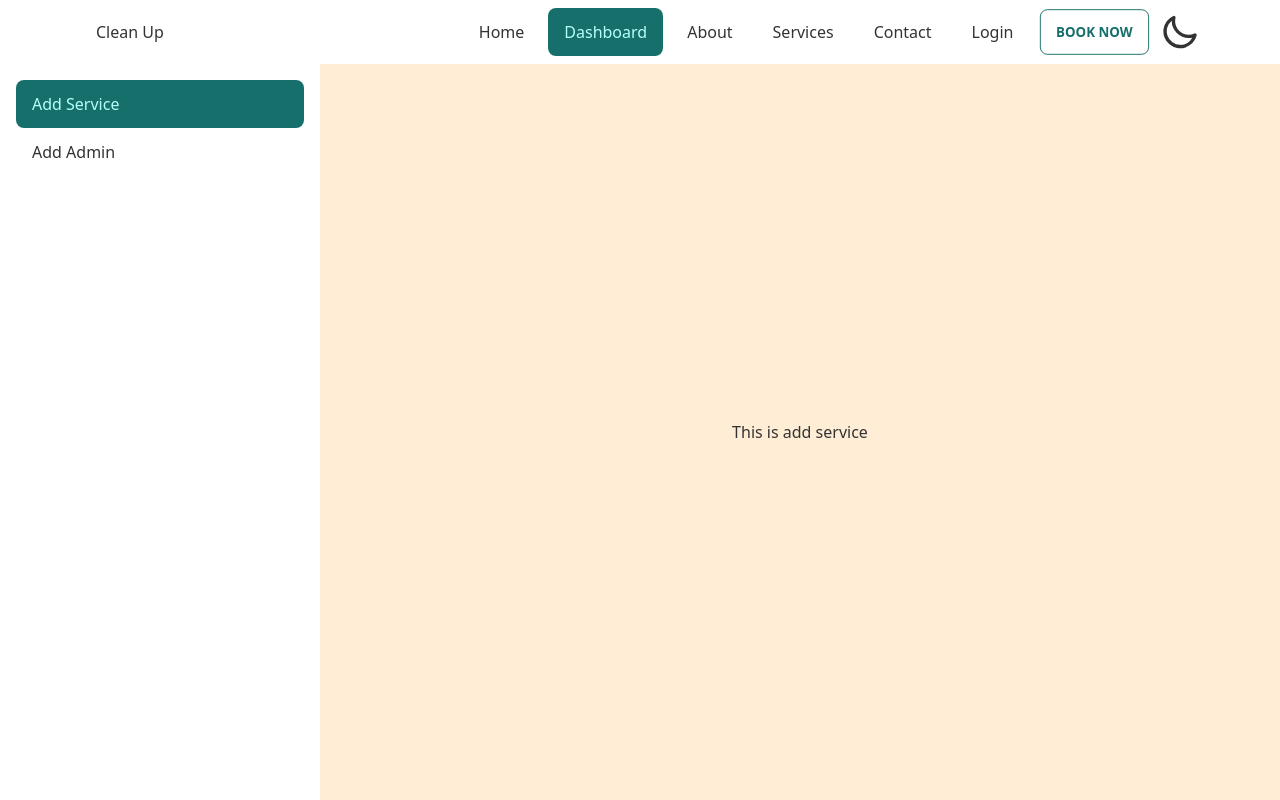
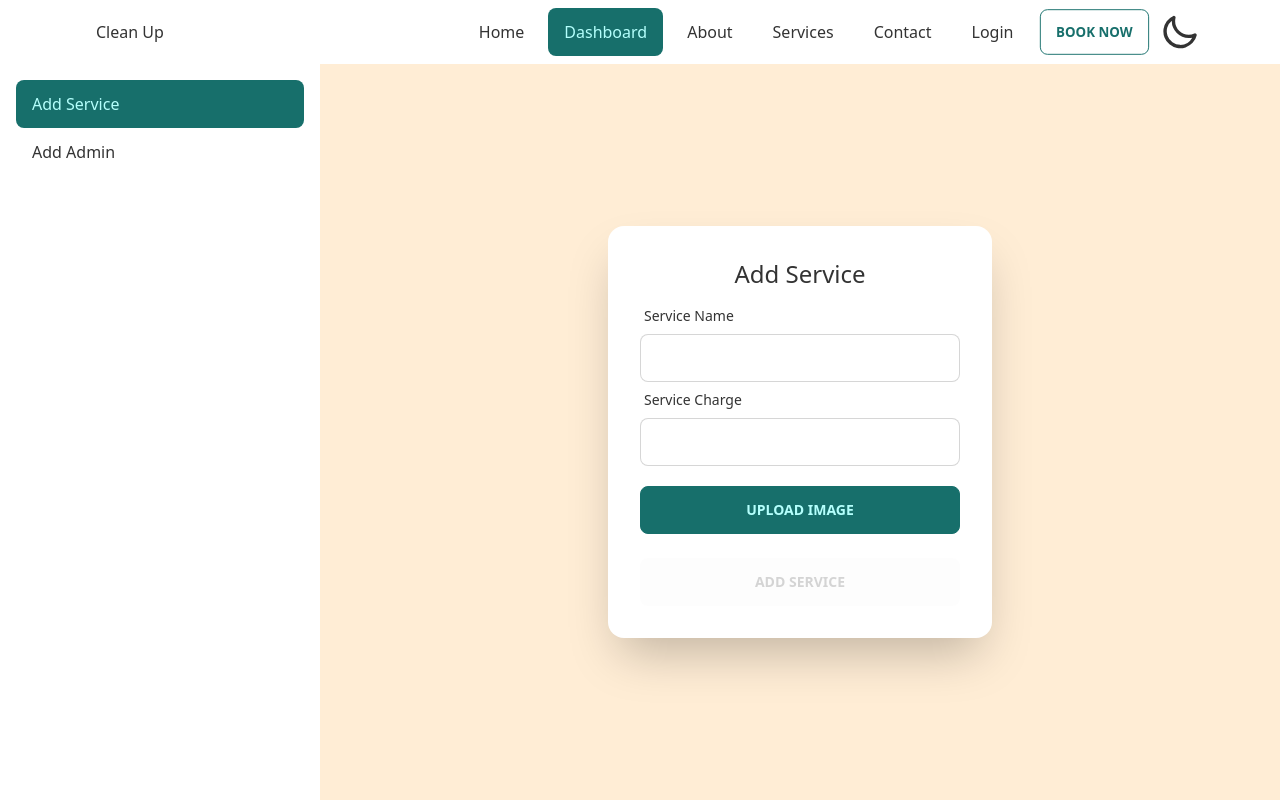
Before and after one commit to raselcsedev/clean-up, a React (Create React App) app: page /dashboard/add-service in a window 1280 px wide. Built offline with nearby package versions, Linux system fonts and the light colour scheme.

Commit message:
add service

```diff
--- a/package.json
+++ b/package.json
@@ -11,6 +11,7 @@
     "daisyui": "^2.24.0",
     "react": "^18.2.0",
     "react-dom": "^18.2.0",
+    "react-hook-form": "^7.34.2",
     "react-router-dom": "^6.3.0",
     "react-scripts": "5.0.1",
     "theme-change": "^2.2.0",
--- a/src/api/index.js
+++ b/src/api/index.js
@@ -1,7 +1,7 @@
 import axios from "axios";
 
 const fetcher = axios.create({
-  baseURL: "http://localhost:5000",
+  baseURL: "https://frozen-dawn-15181.herokuapp.com/",
 });
 
 export default fetcher;
--- a/src/authentication/PrivateRoute.js
+++ b/src/authentication/PrivateRoute.js
@@ -3,7 +3,7 @@ import { Navigate, Outlet, useLocation } from "react-router-dom";
 
 const PrivateRoute = () => {
   const location = useLocation();
-  const user = false;
+  const user = true;
 
   if (!user) {
     return <Navigate to='/login' state={{ from: location }} replace />;
--- a/src/pages/Dashboard/AddService.js
+++ b/src/pages/Dashboard/AddService.js
@@ -1,9 +1,105 @@
-import React from "react";
+import axios from "axios";
+import React, { useState } from "react";
+import { useForm } from "react-hook-form";
+import fetcher from "../../api";
 
 const AddService = () => {
+  const [imageURL, setImageURL] = useState("");
+  const [loading, setLoading] = useState(false);
+
+  const { register, handleSubmit, reset } = useForm();
+
+  const onSubmit = async (data) => {
+    const serviceData = {
+      ...data,
+      image: imageURL,
+    };
+
+    const res = await fetcher.post("service", serviceData);
+    console.log(res);
+    reset();
+    setImageURL("");
+  };
+
+  const handleUploadImage = (event) => {
+    setLoading(true);
+    const image = event.target.files[0];
+
+    const formData = new FormData();
+
+    formData.set("image", image);
+
+    axios
+      .post(
+        "https://api.imgbb.com/1/upload?key=8055d014bf6dca88a724cc5678ec800b",
+        formData
+      )
+      .then((res) => {
+        setImageURL(res.data.data.display_url);
+        setLoading(false);
+      })
+      .catch((error) => {
+        console.log(error);
+      });
+  };
+
   return (
-    <div>
-      <h1>This is add service</h1>
+    <div className='h-screen w-full flex bg-accent justify-center items-center'>
+      <div class='card flex-shrink-0 w-full max-w-sm shadow-2xl bg-base-100'>
+        <div class='card-body'>
+          <h1 className='text-center text-2xl'>Add Service</h1>
+          <form onSubmit={handleSubmit(onSubmit)}>
+            <div class='form-control'>
+              <label htmlFor='serviceName' class='label'>
+                <span class='label-text'>Service Name</span>
+              </label>
+              <input
+                type='text'
+                id='serviceName'
+                class='input input-bordered'
+                {...register("serviceName")}
+              />
+            </div>
+            <div class='form-control'>
+              <label class='label'>
+                <span class='label-text'>Service Charge</span>
+              </label>
+              <input
+                type='text'
+                class='input input-bordered'
+                {...register("serviceCharge")}
+              />
+            </div>
+            <div class='form-control'>
+              <label
+                htmlFor='image'
+                class={
+                  loading
+                    ? "btn btn-primary loading mt-5"
+                    : "btn btn-primary mt-5"
+                }
+              >
+                {loading? "Uploading Image": "Upload Image"}
+              </label>
+              <input
+                type='file'
+                id='image'
+                class='input input-bordered hidden'
+                onChange={handleUploadImage}
+              />
+            </div>
+            <div class='form-control mt-6'>
+              <button
+                type='submit'
+                class='btn btn-primary'
+                disabled={!imageURL ? true : false}
+              >
+                Add Service
+              </button>
+            </div>
+          </form>
+        </div>
+      </div>
     </div>
   );
 };
--- a/src/pages/Services.js
+++ b/src/pages/Services.js
@@ -1,4 +1,5 @@
-import React, { useEffect, useState } from 'react';
+import { data } from "autoprefixer";
+import React, { useEffect, useState } from "react";
 // import axios from "axios";
 import fetcher from "../api";
 
@@ -16,8 +17,32 @@ const Services = () => {
     })();
   }, []);
   return (
-        <div>
-            <h1>This is Services</h1>
+    <div className="grid mt-5 justify-center mx-auto p-12 w-100">
+      <h1 className="text-3xl m-3 font-bold text-success text-center">
+        Manage Services
+      </h1>
+      <div className="grid lg:grid-cols-4 gap-4">
+        {services.map((service) => (
+          <section key={service._id}>
+            <div class="card  bg-base-100 shadow-xl">
+              <figure class="pt-4">
+                <div class="avatar">
+                  <div class="w-36 rounded">
+                    <img src={service.image} alt="" />
+                  </div>
+                </div>
+              </figure>
+              <div class="card-body items-center text-center">
+                <h4 class="card-title">Service Name: {service.serviceName}</h4>
+                <p>Price :<span className="font-bold">{service.serviceCharge}</span> </p>
+                {/* <div class="card-actions">
+                  <button class="btn btn-primary">Buy Now</button>
+                </div> */}
+              </div>
+            </div>
+          </section>
+        ))}
+      </div>
     </div>
   );
 };
```
Also changed, not shown: 1 other file (tests, documents, lock files or other folders). Lines whose indentation alone changed are shown as unchanged.
